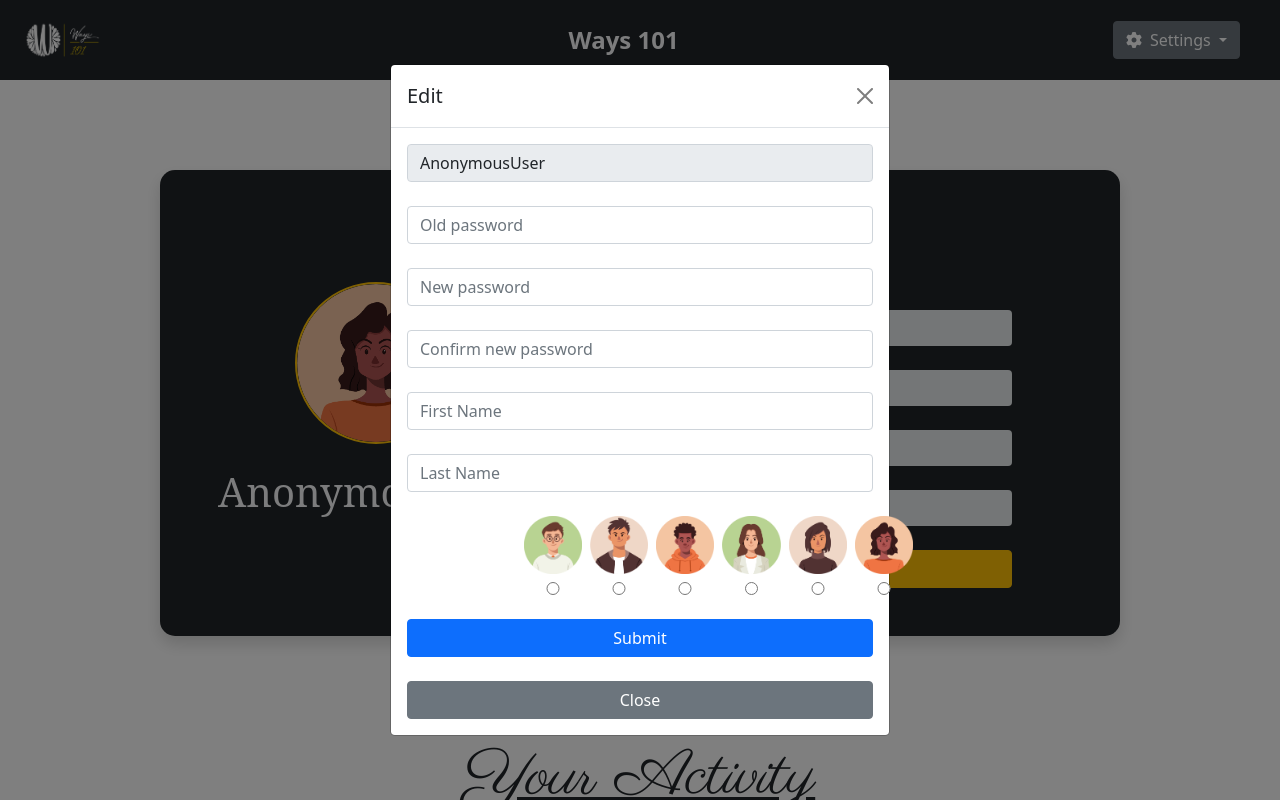
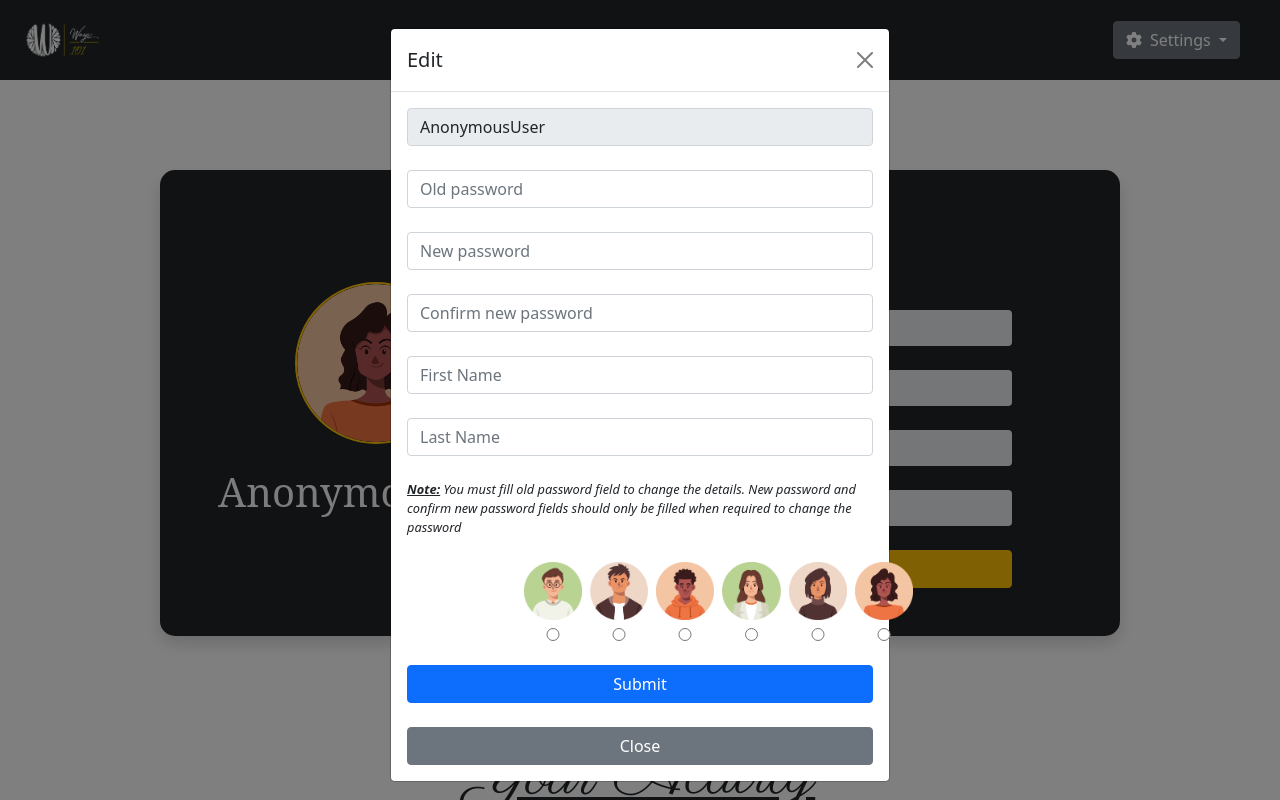
Before and after one commit to Vansh-Khandelwal/Ways101, a Django app: a page that uses templates/profile.html in a window 1280 px wide, after a click on "Edit". Run offline with Django 3.2, Linux system fonts and the light colour scheme; data that the repository does not hold is empty; some web fonts are replaced.

Commit message:
5th Commit

```diff
--- a/templates/profile.html
+++ b/templates/profile.html
@@ -152,6 +152,8 @@
                                             <input type="text" class="form-control" id="lastname" value="{{user.last_name}}" placeholder="Last Name" name="lastname" />
                                         </div>
 
+                                        <div class="mb-4 text-dark fst-italic" style="font-size: 0.8rem;"><b><u>Note:</u></b> You must fill old password field to change the details. New password and confirm new password fields should only be filled when required to change the password </div>
+
                                         <!-- Profile image choices -->
                                         <div class="w-100 d-flex justify-content-evenly align-items-center mb-4">
 
@@ -284,6 +286,8 @@
                                         <div class="mb-4">
                                             <input type="text" class="form-control" id="lastname" value="{{user.last_name}}" placeholder="Last Name" name="lastname" />
                                         </div>
+
+                                        <div class="mb-4 text-dark fst-italic" style="font-size: 0.8rem;"><b><u>Note:</u></b> You must fill old password field to change the details. New password and confirm new password fields should only be filled when required to change the password </div>
 
                                         <!-- Profile image choices -->
                                         <div class="w-100 d-flex justify-content-evenly align-items-center mb-4">
```
Also changed, not shown: db.sqlite3.
